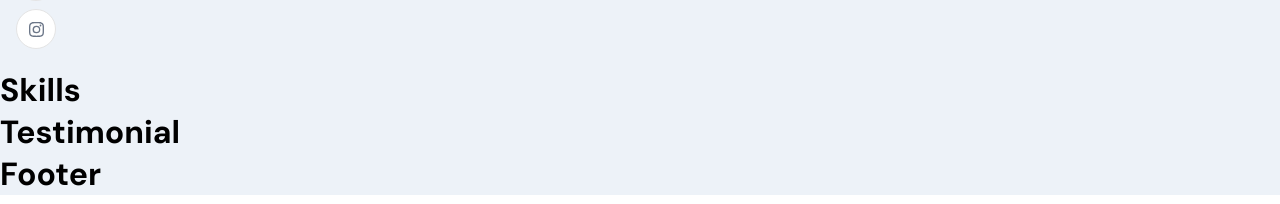
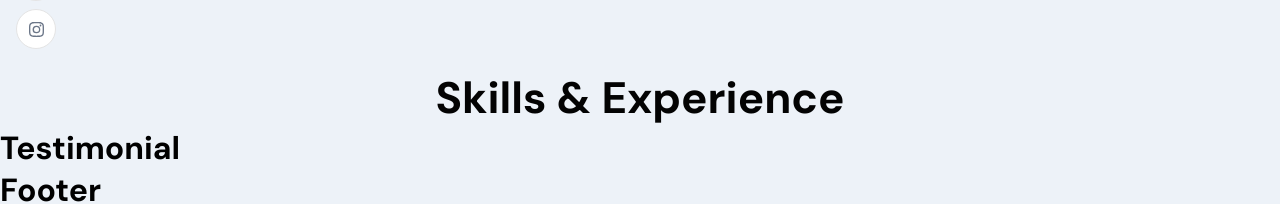
Before and after one commit to Megagig/Megagig_portfolio, a React (Vite) app in the folder frontend_react/: page / in a window 1280 px wide. Shown: the part 2331-2535 px from the top of the page. Built offline with nearby package versions, Linux system fonts and the light colour scheme; no server answers.

Commit message:
Install ReactTooltip dependency

```diff
--- a/frontend_react/package.json
+++ b/frontend_react/package.json
@@ -17,7 +17,8 @@
     "node-sass": "^9.0.0",
     "react": "^18.2.0",
     "react-dom": "^18.2.0",
-    "react-icons": "^5.0.1"
+    "react-icons": "^5.0.1",
+    "react-tooltip": "^5.26.3"
   },
   "devDependencies": {
     "@types/react": "^18.2.56",
--- a/frontend_react/src/container/Skills/Skills.jsx
+++ b/frontend_react/src/container/Skills/Skills.jsx
@@ -1,11 +1,17 @@
-import React from 'react';
+import React, { useState, useEffect } from 'react';
+import { AiFillEye, AiFillGithub } from 'react-icons/ai';
+import { motion } from 'framer-motion';
+// import ReactTooltip from 'react-tooltip';
+
+import { AppWrap } from '../../wrapper';
+import { urlFor, client } from '../../client';
 import './Skills.scss';
 
 const Skills = () => {
   return (
-    <div>
-      <h1>Skills</h1>
-    </div>
+    <>
+      <h2 className="head-text"> Skills & Experience</h2>
+    </>
   );
 };
 
```
Also changed, not shown: 1 other file (tests, documents, lock files or other folders).
